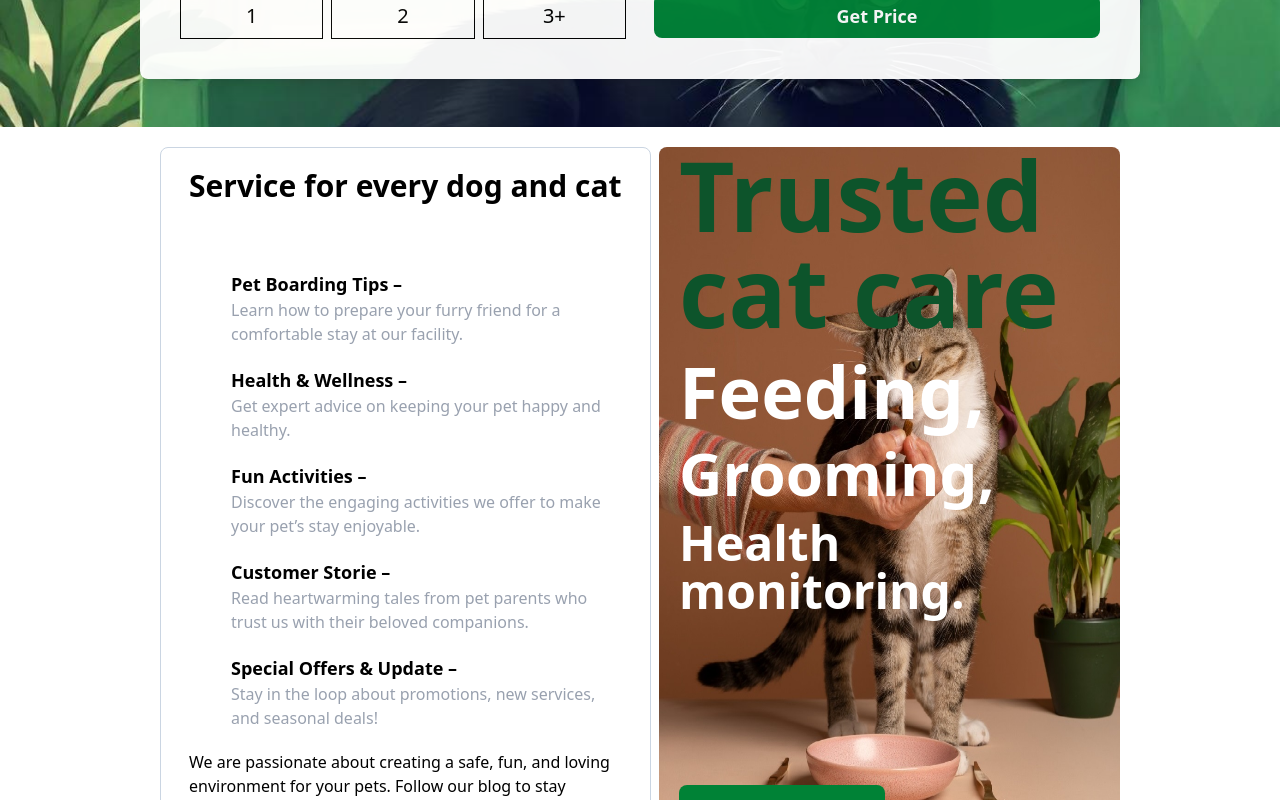
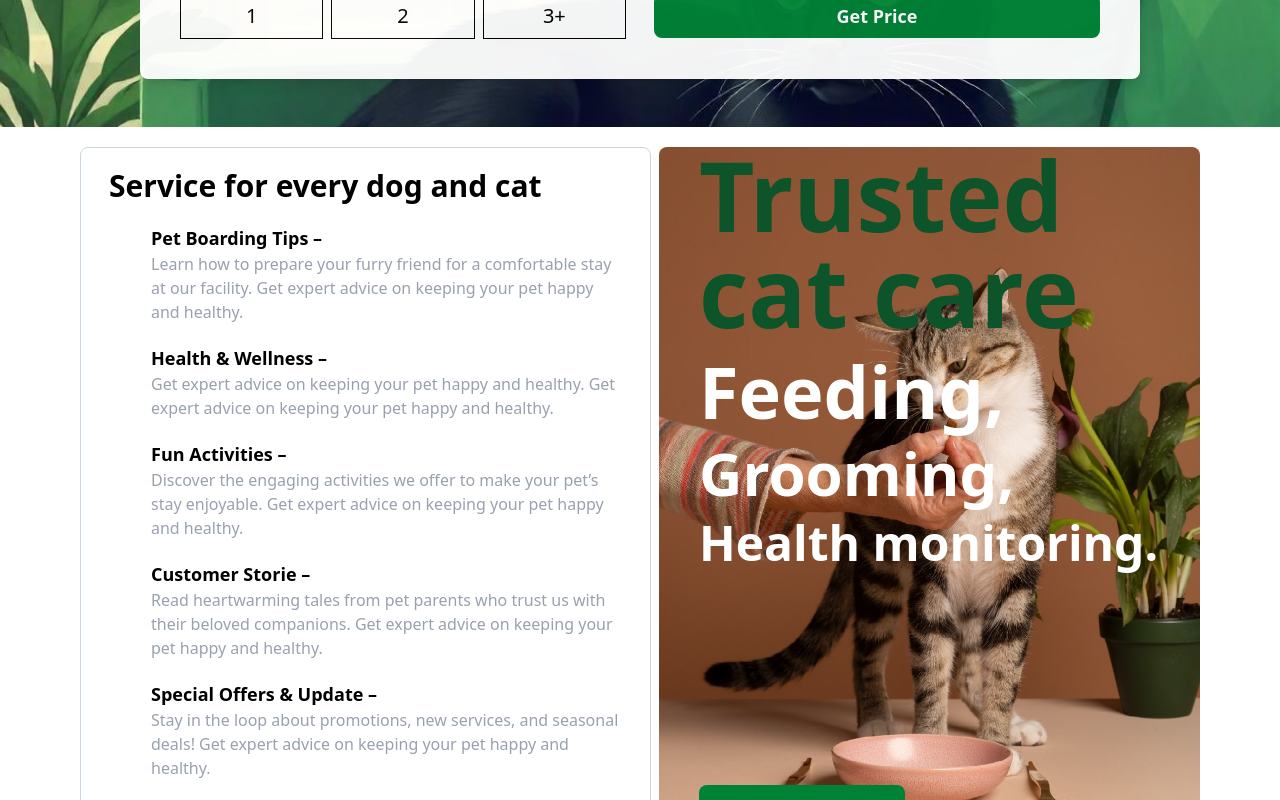
Before and after one commit to lucky2809/Petsiting, a React (Vite) app: page / in a window 1280 px wide. Shown: the part 420-1220 px from the top of the page. Built offline with nearby package versions, Linux system fonts and the light colour scheme; some icons are missing.

Commit message:
tips update

```diff
--- a/src/components/Pages/Tips.jsx
+++ b/src/components/Pages/Tips.jsx
@@ -4,12 +4,12 @@ import React from 'react'
 function Tips() {
     return (
         <div>
-            <div className='px-40 py-5 flex  justify-between gap-2 min-2xl:gap-15 w-full h-full max-sm:flex max-sm:flex-col max-sm:w-full max-sm:px-5'>
-                <div className='border-1 border-slate-300 flex  flex-col justify-between rounded-lg gap-5 h-[45rem] w-full bg-white py-5 px-7 max-sm:px-4'>
-                    <p className='text-3xl min-2xl:text-3xl font-semibold'>
+            <div className='min-2xl:px-40 px-20 py-5 flex  justify-between gap-2 min-2xl:gap-15 w-full h-full max-sm:flex max-sm:flex-col max-sm:w-full max-sm:px-5'>
+                <div className='border-1 border-slate-300 flex  flex-col justify-between rounded-lg w-full bg-white py-5 px-7 max-sm:px-4'>
+                    <p className='text-3xl font-semibold'>
                     Service for every dog and cat
                     </p>
-                    <div className='flex flex-col gap-5 justify-center w-full min-h-[500px] mt-5 min-2xl:text-2xl'>
+                    <div className='flex flex-col gap-5 justify-center w-full mt-5 min-2xl:text-xl'>
                     <p className='flex items-center gap-3'>
                         <span className='text-4xl  font-semibold'>
                      <Icon width={30} className='text-yellow-500' icon={"ic:sharp-tips-and-updates"} />
@@ -20,6 +20,7 @@ function Tips() {
                     </span>
                     <span className='text-gray-400 text-md'>
                      Learn how to prepare your furry friend for a comfortable stay at our facility.
+                     Get expert advice on keeping your pet happy and healthy.
                      </span>
                      </div>
                     </p>
@@ -32,6 +33,7 @@ function Tips() {
                     Health & Wellness –
                     </span>
                     <span className='text-gray-400 text-md'>
+                         Get expert advice on keeping your pet happy and healthy.
                          Get expert advice on keeping your pet happy and healthy.
                      </span>
                      </div>
@@ -46,6 +48,7 @@ function Tips() {
                     </span>
                     <span className='text-gray-400 text-md'>
                     Discover the engaging activities we offer to make your pet’s stay enjoyable.
+                    Get expert advice on keeping your pet happy and healthy.
                      </span>
                      </div>
                     </p>
@@ -59,6 +62,7 @@ function Tips() {
                     </span>
                     <span className='text-gray-400 text-md'>
                     Read heartwarming tales from pet parents who trust us with their beloved companions.
+                    Get expert advice on keeping your pet happy and healthy.
                      </span>
                      </div>
                     </p>
@@ -73,6 +77,7 @@ function Tips() {
                     </span>
                     <span className='text-gray-400 text-md'>
                     Stay in the loop about promotions, new services, and seasonal deals!
+                    Get expert advice on keeping your pet happy and healthy.
                      </span>
                      </div>
                     </p>
@@ -85,7 +90,7 @@ function Tips() {
                 <div className='  flex flex-col rounded-lg gap-5 justify-between w-full bg-white '>
                     <div className='relative'>
                         <img className="object-fit h-[45rem]  w-full rounded-lg" src="../images/tipspic2.jpg" alt="" />
-                    <div className='absolute -top-5 h-full flex flex-col justify-between'>
+                    <div className='absolute -top-5 h-full flex flex-col justify-between px-5'>
                     <div className=' p-5'>
                         <p className='text-white text-2xl flex flex-col gap-4 max-sm:gap-4'><span className='flex flex-col '><span className='text-8xl max-sm:text-6xl font-extrabold text-green-900'>Trusted</span> <span className='text-8xl max-sm:text-6xl font-extrabold text-green-900'> cat care</span></span><span className='text-7xl max-sm:text-5xl font-bold'> Feeding,</span><span className='text-6xl max-sm:text-5xl font-bold'> Grooming,</span><span className='text-5xl max-sm:text-4xl font-bold max-sm:font-semibold'> Health monitoring.</span></p>
                     </div>
```
